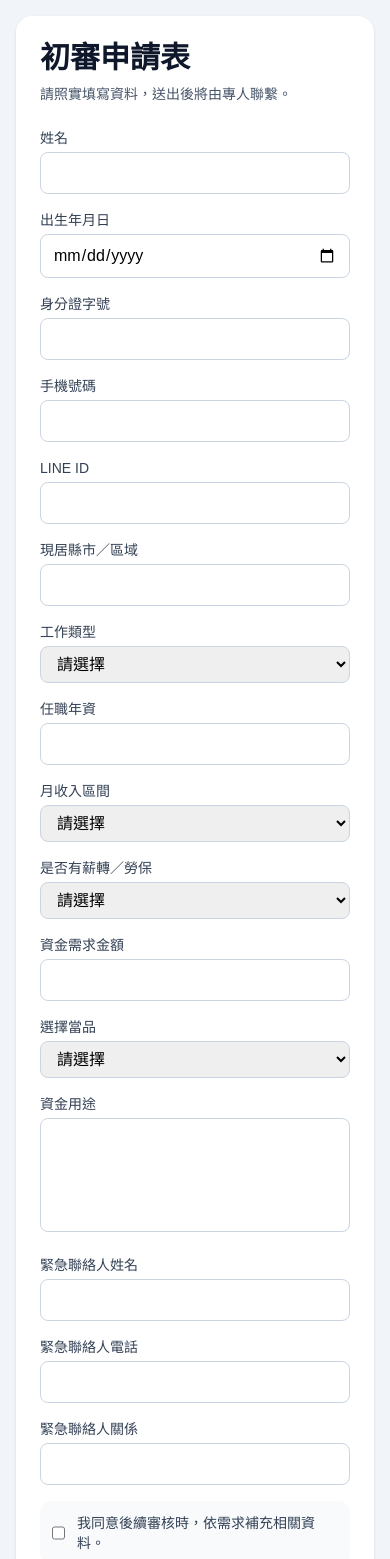
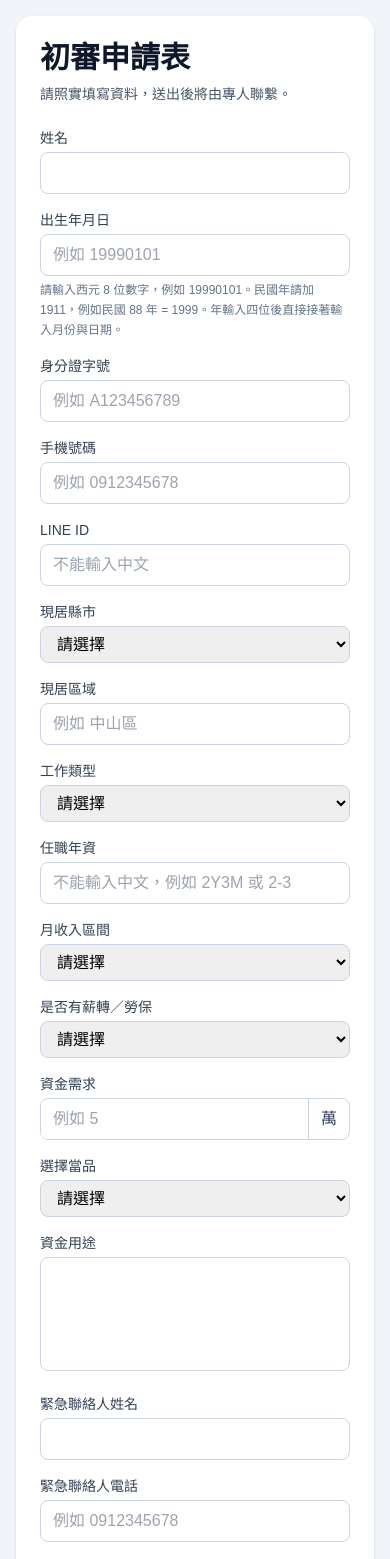
Before and after one commit to d125410918/Pawnshop_Custom2, a Next.js app: page / in a window 390 px wide. Shown: the top 1559 px of the page. Built offline with nearby package versions, Linux system fonts and the light colour scheme.

Commit message:
Add files via upload

```diff
--- a/app/api/applications/route.ts
+++ b/app/api/applications/route.ts
@@ -6,17 +6,19 @@ const TAIWAN_ID_CODES: Record<string, number> = {
   U: 28, V: 29, W: 32, X: 30, Y: 31, Z: 33,
 };
 
+const cities = [
+  "台北市", "新北市", "桃園市", "台中市", "台南市", "高雄市",
+  "基隆市", "新竹市", "嘉義市", "新竹縣", "苗栗縣", "彰化縣",
+  "南投縣", "雲林縣", "嘉義縣", "屏東縣", "宜蘭縣", "花蓮縣",
+  "台東縣", "澎湖縣", "金門縣", "連江縣"
+];
+
 function isValidTaiwanId(value: string) {
   const id = String(value || "").toUpperCase();
-
-  if (!/^[A-Z][12]\d{8}$/.test(id)) {
-    return false;
-  }
+  if (!/^[A-Z][12]\d{8}$/.test(id)) return false;
 
   const code = TAIWAN_ID_CODES[id[0]];
-  if (!code) {
-    return false;
-  }
+  if (!code) return false;
 
   const digits = [
     Math.floor(code / 10),
@@ -30,23 +32,41 @@ function isValidTaiwanId(value: string) {
   return sum % 10 === 0;
 }
 
+function isValidBirthDate(value: string) {
+  if (!/^\d{8}$/.test(value || "")) return false;
+
+  const year = Number(value.slice(0, 4));
+  const month = Number(value.slice(4, 6));
+  const day = Number(value.slice(6, 8));
+
+  if (year < 1911 || year > new Date().getFullYear()) return false;
+
+  const d = new Date(year, month - 1, day);
+  return (
+    d.getFullYear() === year &&
+    d.getMonth() === month - 1 &&
+    d.getDate() === day
+  );
+}
+
 function validate(body: any) {
-  if (!/^[\u4e00-\u9fa5A-Za-z·．\s]{2,30}$/.test(body.name || "")) return "姓名格式不正確";
-  if (!body.birthDate) return "請填寫出生年月日";
+  if (!String(body.name || "").trim()) return "請填寫姓名";
+  if (!isValidBirthDate(body.birthDate)) return "出生年月日請輸入 8 位西元日期，例如 19990101";
   if (!isValidTaiwanId(body.identityNumber)) return "請填寫正確的身分證字號";
   if (!/^09\d{8}$/.test(body.phone || "")) return "手機號碼格式不正確";
-  if (!/^[A-Za-z0-9._@-]{2,50}$/.test(body.lineId || "")) return "LINE ID 格式不正確";
-  if (!/^[\u4e00-\u9fa5A-Za-z0-9\s\-／/.]{2,50}$/.test(body.cityArea || "")) return "現居地區格式不正確";
+  if (!/^[A-Za-z0-9._@-]{2,50}$/.test(body.lineId || "")) return "LINE ID 格式不正確，不能輸入中文";
+  if (!cities.includes(body.city)) return "請選擇現居縣市";
+  if (!/^[\u4e00-\u9fa5A-Za-z0-9\s\-]{1,30}$/.test(body.area || "")) return "現居區域格式不正確";
   if (!["正職", "兼職", "自營", "臨時工", "其他"].includes(body.jobType)) return "請選擇工作類型";
-  if (!/^[\u4e00-\u9fa5A-Za-z0-9\s\-／/.]{1,50}$/.test(body.workYears || "")) return "任職年資格式不正確";
+  if (!/^[A-Za-z0-9._@\-\/\s]{1,20}$/.test(body.workYears || "")) return "任職年資格式不正確，不能輸入中文";
   if (!["2萬以下", "2萬至4萬", "4萬至6萬", "6萬以上"].includes(body.incomeRange)) return "請選擇月收入區間";
   if (!["都有", "只有薪轉", "只有勞保", "都沒有"].includes(body.hasPayrollOrLaborInsurance)) return "請選擇是否有薪轉／勞保";
-  if (!/^\d{4,8}$/.test(body.fundingAmount || "")) return "資金需求金額格式不正確";
+  if (!/^\d{1,4}$/.test(body.fundingAmountWan || "")) return "資金需求請輸入數字";
   if (!/^[\u4e00-\u9fa5A-Za-z0-9\s，。,.、；;：:（）()\-／/]{2,200}$/.test(body.fundingPurpose || "")) return "資金用途格式不正確";
   if (!["汽車", "機車", "無當", "其他"].includes(body.pawnItem)) return "請選擇當品";
-  if (!/^[\u4e00-\u9fa5A-Za-z·．\s]{2,30}$/.test(body.emergencyName || "")) return "緊急聯絡人姓名格式不正確";
+  if (!String(body.emergencyName || "").trim()) return "請填寫緊急聯絡人姓名";
   if (!/^09\d{8}$/.test(body.emergencyPhone || "")) return "緊急聯絡人電話格式不正確";
-  if (!/^[\u4e00-\u9fa5A-Za-z\s]{1,20}$/.test(body.emergencyRelation || "")) return "緊急聯絡人關係格式不正確";
+  if (!String(body.emergencyRelation || "").trim()) return "請填寫緊急聯絡人關係";
   if (body.agreeFollowUp !== true) return "請同意後續補件審核";
   if (body.agreePrivacy !== true) return "請同意個資蒐集與使用";
   return "";
@@ -75,6 +95,8 @@ export async function POST(req: NextRequest) {
       createdAt: new Date().toISOString(),
       ...body,
       identityNumber: String(body.identityNumber).toUpperCase(),
+      fundingAmount: `${body.fundingAmountWan}萬`,
+      fullAddressArea: `${body.city}${body.area}`,
     };
 
     console.log("Application:", application);
--- a/app/page.tsx
+++ b/app/page.tsx
@@ -8,12 +8,13 @@ type FormData = {
   identityNumber: string;
   phone: string;
   lineId: string;
-  cityArea: string;
+  city: string;
+  area: string;
   jobType: string;
   workYears: string;
   incomeRange: string;
   hasPayrollOrLaborInsurance: string;
-  fundingAmount: string;
+  fundingAmountWan: string;
   fundingPurpose: string;
   pawnItem: string;
   emergencyName: string;
@@ -29,12 +30,13 @@ const initialForm: FormData = {
   identityNumber: "",
   phone: "",
   lineId: "",
-  cityArea: "",
+  city: "",
+  area: "",
   jobType: "",
   workYears: "",
   incomeRange: "",
   hasPayrollOrLaborInsurance: "",
-  fundingAmount: "",
+  fundingAmountWan: "",
   fundingPurpose: "",
   pawnItem: "",
   emergencyName: "",
@@ -44,6 +46,13 @@ const initialForm: FormData = {
   agreePrivacy: false,
 };
 
+const cities = [
+  "台北市", "新北市", "桃園市", "台中市", "台南市", "高雄市",
+  "基隆市", "新竹市", "嘉義市", "新竹縣", "苗栗縣", "彰化縣",
+  "南投縣", "雲林縣", "嘉義縣", "屏東縣", "宜蘭縣", "花蓮縣",
+  "台東縣", "澎湖縣", "金門縣", "連江縣"
+];
+
 const TAIWAN_ID_CODES: Record<string, number> = {
   A: 10, B: 11, C: 12, D: 13, E: 14, F: 15, G: 16, H: 17, I: 34, J: 18,
   K: 19, L: 20, M: 21, N: 22, O: 35, P: 23, Q: 24, R: 25, S: 26, T: 27,
@@ -52,15 +61,10 @@ const TAIWAN_ID_CODES: Record<string, number> = {
 
 function isValidTaiwanId(value: string) {
   const id = value.toUpperCase();
-
-  if (!/^[A-Z][12]\d{8}$/.test(id)) {
-    return false;
-  }
+  if (!/^[A-Z][12]\d{8}$/.test(id)) return false;
 
   const code = TAIWAN_ID_CODES[id[0]];
-  if (!code) {
-    return false;
-  }
+  if (!code) return false;
 
   const digits = [
     Math.floor(code / 10),
@@ -74,24 +78,42 @@ function isValidTaiwanId(value: string) {
   return sum % 10 === 0;
 }
 
-function cleanName(value: string) {
-  return value.replace(/[^\u4e00-\u9fa5A-Za-z·．\s]/g, "").slice(0, 30);
+function isValidBirthDate(value: string) {
+  if (!/^\d{8}$/.test(value)) return false;
+
+  const year = Number(value.slice(0, 4));
+  const month = Number(value.slice(4, 6));
+  const day = Number(value.slice(6, 8));
+
+  if (year < 1911 || year > new Date().getFullYear()) return false;
+
+  const d = new Date(year, month - 1, day);
+  return (
+    d.getFullYear() === year &&
+    d.getMonth() === month - 1 &&
+    d.getDate() === day
+  );
+}
+
+function cleanDigits(value: string, maxLength: number) {
+  const next = value.replace(/\D/g, "");
+  return next.slice(0, maxLength);
 }
 
 function cleanTaiwanId(value: string) {
   return value.toUpperCase().replace(/[^A-Z0-9]/g, "").slice(0, 10);
 }
 
-function cleanPhone(value: string) {
-  return value.replace(/\D/g, "").slice(0, 10);
+function cleanNoChinese(value: string, maxLength: number) {
+  if (/[\u4e00-\u9fff]/.test(value)) {
+    return null;
+  }
+
+  return value.replace(/[^A-Za-z0-9._@\-\/\s]/g, "").slice(0, maxLength);
 }
 
-function cleanLineId(value: string) {
-  return value.replace(/[^A-Za-z0-9._@-]/g, "").slice(0, 50);
-}
-
-function cleanGeneralText(value: string) {
-  return value.replace(/[^\u4e00-\u9fa5A-Za-z0-9\s\-／/.]/g, "").slice(0, 50);
+function cleanArea(value: string) {
+  return value.replace(/[^\u4e00-\u9fa5A-Za-z0-9\s\-]/g, "").slice(0, 30);
 }
 
 function cleanPurpose(value: string) {
@@ -100,27 +122,24 @@ function cleanPurpose(value: string) {
     .slice(0, 200);
 }
 
-function cleanAmount(value: string) {
-  return value.replace(/\D/g, "").slice(0, 8);
-}
-
 function validate(form: FormData) {
-  if (!/^[\u4e00-\u9fa5A-Za-z·．\s]{2,30}$/.test(form.name)) return "姓名格式不正確";
-  if (!form.birthDate) return "請填寫出生年月日";
+  if (!form.name.trim()) return "請填寫姓名";
+  if (!isValidBirthDate(form.birthDate)) return "出生年月日請輸入 8 位西元日期，例如 19990101";
   if (!isValidTaiwanId(form.identityNumber)) return "請填寫正確的身分證字號";
   if (!/^09\d{8}$/.test(form.phone)) return "手機號碼格式不正確";
-  if (!/^[A-Za-z0-9._@-]{2,50}$/.test(form.lineId)) return "LINE ID 格式不正確";
-  if (!/^[\u4e00-\u9fa5A-Za-z0-9\s\-／/.]{2,50}$/.test(form.cityArea)) return "現居地區格式不正確";
+  if (!/^[A-Za-z0-9._@-]{2,50}$/.test(form.lineId)) return "LINE ID 格式不正確，不能輸入中文";
+  if (!form.city) return "請選擇現居縣市";
+  if (!form.area.trim()) return "請填寫現居區域";
   if (!form.jobType) return "請選擇工作類型";
-  if (!/^[\u4e00-\u9fa5A-Za-z0-9\s\-／/.]{1,50}$/.test(form.workYears)) return "任職年資格式不正確";
+  if (!form.workYears.trim()) return "請填寫任職年資，不能輸入中文";
   if (!form.incomeRange) return "請選擇月收入區間";
   if (!form.hasPayrollOrLaborInsurance) return "請選擇是否有薪轉／勞保";
-  if (!/^\d{4,8}$/.test(form.fundingAmount)) return "資金需求金額格式不正確";
+  if (!/^\d{1,4}$/.test(form.fundingAmountWan)) return "資金需求請輸入數字，例如 5 代表 5 萬";
   if (!/^[\u4e00-\u9fa5A-Za-z0-9\s，。,.、；;：:（）()\-／/]{2,200}$/.test(form.fundingPurpose)) return "資金用途格式不正確";
   if (!form.pawnItem) return "請選擇當品";
-  if (!/^[\u4e00-\u9fa5A-Za-z·．\s]{2,30}$/.test(form.emergencyName)) return "緊急聯絡人姓名格式不正確";
+  if (!form.emergencyName.trim()) return "請填寫緊急聯絡人姓名";
   if (!/^09\d{8}$/.test(form.emergencyPhone)) return "緊急聯絡人電話格式不正確";
-  if (!/^[\u4e00-\u9fa5A-Za-z\s]{1,20}$/.test(form.emergencyRelation)) return "緊急聯絡人關係格式不正確";
+  if (!form.emergencyRelation.trim()) return "請填寫緊急聯絡人關係";
   if (!form.agreeFollowUp) return "請同意後續補件審核";
   if (!form.agreePrivacy) return "請同意個資蒐集與使用";
   return "";
@@ -136,6 +155,17 @@ export default function Home() {
       ...prev,
       [key]: value,
     }));
+  };
+
+  const updateNoChinese = (key: keyof FormData, value: string, maxLength: number) => {
+    const cleaned = cleanNoChinese(value, maxLength);
+    if (cleaned === null) {
+      setMessage("此欄位不能輸入中文");
+      return;
+    }
+
+    setMessage("");
+    update(key, cleaned);
   };
 
   const submit = async (e: React.FormEvent) => {
@@ -156,7 +186,11 @@ export default function Home() {
         headers: {
           "Content-Type": "application/json",
         },
-        body: JSON.stringify(form),
+        body: JSON.stringify({
+          ...form,
+          fundingAmount: `${form.fundingAmountWan}萬`,
+          fullAddressArea: `${form.city}${form.area}`,
+        }),
       });
 
       const data = await res.json();
@@ -184,12 +218,55 @@ export default function Home() {
         </p>
 
         <form onSubmit={submit} className="mt-6 grid gap-4">
-          <Input label="姓名" value={form.name} onChange={(v: string) => update("name", cleanName(v))} />
-          <Input label="出生年月日" type="date" value={form.birthDate} onChange={(v: string) => update("birthDate", v)} />
-          <Input label="身分證字號" value={form.identityNumber} maxLength={10} onChange={(v: string) => update("identityNumber", cleanTaiwanId(v))} />
-          <Input label="手機號碼" value={form.phone} maxLength={10} onChange={(v: string) => update("phone", cleanPhone(v))} />
-          <Input label="LINE ID" value={form.lineId} onChange={(v: string) => update("lineId", cleanLineId(v))} />
-          <Input label="現居縣市／區域" value={form.cityArea} onChange={(v: string) => update("cityArea", cleanGeneralText(v))} />
+          <Input label="姓名" value={form.name} onChange={(v: string) => update("name", v.slice(0, 40))} />
+
+          <Input
+            label="出生年月日"
+            value={form.birthDate}
+            maxLength={8}
+            placeholder="例如 19990101"
+            note="請輸入西元 8 位數字，例如 19990101。民國年請加 1911，例如民國 88 年 = 1999。年輸入四位後直接接著輸入月份與日期。"
+            onChange={(v: string) => update("birthDate", cleanDigits(v, 8))}
+          />
+
+          <Input
+            label="身分證字號"
+            value={form.identityNumber}
+            maxLength={10}
+            placeholder="例如 A123456789"
+            onChange={(v: string) => update("identityNumber", cleanTaiwanId(v))}
+          />
+
+          <Input
+            label="手機號碼"
+            value={form.phone}
+            maxLength={10}
+            placeholder="例如 0912345678"
+            onChange={(v: string) => update("phone", cleanDigits(v, 10))}
+          />
+
+          <Input
+            label="LINE ID"
+            value={form.lineId}
+            placeholder="不能輸入中文"
+            onChange={(v: string) => updateNoChinese("lineId", v, 50)}
+          />
+
+          <div className="grid gap-4 md:grid-cols-2">
+            <Select
+              label="現居縣市"
+              value={form.city}
+              onChange={(v: string) => update("city", v)}
+              options={cities}
+            />
+
+            <Input
+              label="現居區域"
+              value={form.area}
+              placeholder="例如 中山區"
+              onChange={(v: string) => update("area", cleanArea(v))}
+            />
+          </div>
 
           <Select
             label="工作類型"
@@ -198,7 +275,12 @@ export default function Home() {
             options={["正職", "兼職", "自營", "臨時工", "其他"]}
           />
 
-          <Input label="任職年資" value={form.workYears} onChange={(v: string) => update("workYears", cleanGeneralText(v))} />
+          <Input
+            label="任職年資"
+            value={form.workYears}
+            placeholder="不能輸入中文，例如 2Y3M 或 2-3"
+            onChange={(v: string) => updateNoChinese("workYears", v, 20)}
+          />
 
           <Select
             label="月收入區間"
@@ -214,7 +296,23 @@ export default function Home() {
             options={["都有", "只有薪轉", "只有勞保", "都沒有"]}
           />
 
-          <Input label="資金需求金額" value={form.fundingAmount} onChange={(v: string) => update("fundingAmount", cleanAmount(v))} />
+          <div>
+            <label className="block">
+              <span className="mb-1 block text-sm font-medium text-slate-700">資金需求</span>
+              <div className="flex items-center overflow-hidden rounded-lg border border-slate-300 bg-white focus-within:border-slate-900">
+                <input
+                  type="text"
+                  inputMode="numeric"
+                  value={form.fundingAmountWan}
+                  maxLength={4}
+                  placeholder="例如 5"
+                  onChange={(e) => update("fundingAmountWan", cleanDigits(e.target.value, 4))}
+                  className="w-full px-3 py-2 outline-none"
+                />
+                <span className="border-l border-slate-300 px-3 py-2 text-slate-700">萬</span>
+              </div>
+            </label>
+          </div>
 
           <Select
             label="選擇當品"
@@ -225,9 +323,17 @@ export default function Home() {
 
           <TextArea label="資金用途" value={form.fundingPurpose} onChange={(v: string) => update("fundingPurpose", cleanPurpose(v))} />
 
-          <Input label="緊急聯絡人姓名" value={form.emergencyName} onChange={(v: string) => update("emergencyName", cleanName(v))} />
-          <Input label="緊急聯絡人電話" value={form.emergencyPhone} maxLength={10} onChange={(v: string) => update("emergencyPhone", cleanPhone(v))} />
-          <Input label="緊急聯絡人關係" value={form.emergencyRelation} onChange={(v: string) => update("emergencyRelation", cleanName(v))} />
+          <Input label="緊急聯絡人姓名" value={form.emergencyName} onChange={(v: string) => update("emergencyName", v.slice(0, 40))} />
+
+          <Input
+            label="緊急聯絡人電話"
+            value={form.emergencyPhone}
+            maxLength={10}
+            placeholder="例如 0912345678"
+            onChange={(v: string) => update("emergencyPhone", cleanDigits(v, 10))}
+          />
+
+          <Input label="緊急聯絡人關係" value={form.emergencyRelation} onChange={(v: string) => update("emergencyRelation", v.slice(0, 20))} />
 
           <label className="flex gap-3 rounded-xl bg-slate-50 p-3 text-sm text-slate-700">
             <input
@@ -272,6 +378,8 @@ function Input(props: {
   onChange: (value: string) => void;
   type?: string;
   maxLength?: number;
+  placeholder?: string;
+  note?: string;
 }) {
   return (
     <label className="block">
@@ -280,9 +388,13 @@ function Input(props: {
         type={props.type || "text"}
         value={props.value}
         maxLength={props.maxLength}
+        placeholder={props.placeholder}
         onChange={(e) => props.onChange(e.target.value)}
         className="w-full rounded-lg border border-slate-300 px-3 py-2 outline-none focus:border-slate-900"
       />
+      {props.note && (
+        <span className="mt-1 block text-xs leading-5 text-slate-500">{props.note}</span>
+      )}
     </label>
   );
 }
```
